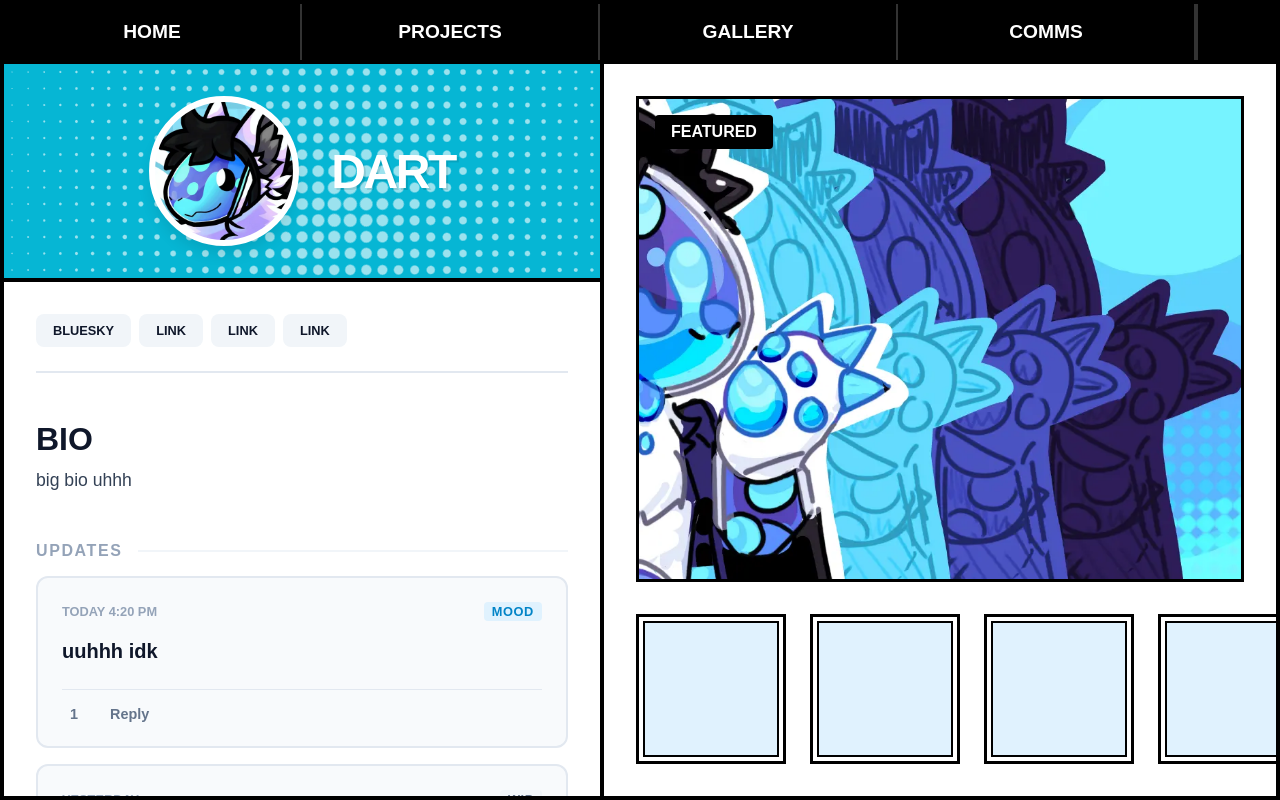
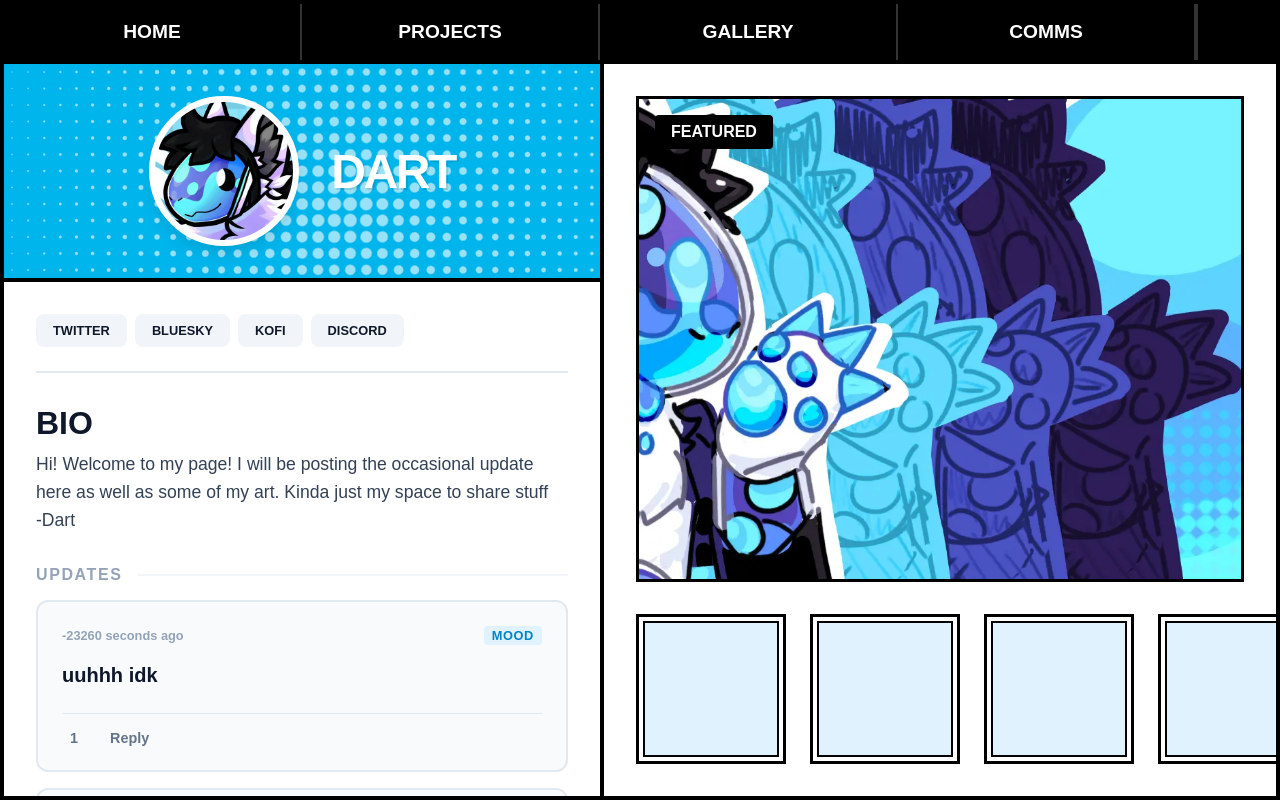
Before and after one commit to baconlover209/Website, a Vue app: page / in a window 1280 px wide. Built offline with nearby package versions, Linux system fonts and the light colour scheme; the HTML template or start-up script is replaced by a standard one.

Commit message:
slight color change added profile URLS added functionality to timestamps on posts

```diff
--- a/src/App.vue
+++ b/src/App.vue
@@ -187,7 +187,7 @@ body {
 }
 
 .sidebar-header {
-  background: #06b6d4;
+  background: #00b5ec;
   transition: .35s cubic-bezier(.1,0,.5,1.5);
   transition-property: --x, --y;
   padding: 2rem;
--- a/src/components/BioSection.vue
+++ b/src/components/BioSection.vue
@@ -2,12 +2,18 @@
 import { ref } from "vue";
 import PostModal from "./modals/PostModal.vue";
 
-const navLinks = ["Bluesky", "link", "link", "link"];
+const navLinks = ["Twitter", "Bluesky", "Kofi", "discord"];
+const navLinkUrls = {
+  Twitter: "https://twitter.com/ntHungarianDart",
+  Bluesky: "https://bsky.app/profile/notHungarianDart.bsky.social",
+  Kofi: "https://ko-fi.com/notHungarianDart",
+  discord: "https://discord.com/users/589232752608673799",
+};
 
 const posts = [
   {
     id: 1,
-    date: "TODAY 4:20 PM",
+    date: "1767344428",
     mood: "MOOD",
     text: "uuhhh idk",
     likes: 1,
@@ -15,7 +21,7 @@ const posts = [
   },
   {
     id: 2,
-    date: "YESTERDAY",
+    date: "1767179628",
     mood: "WIP",
     moodColor: "#64748b",
     moodBg: "#f1f5f9",
@@ -36,6 +42,19 @@ const posts = [
 
 const selectedPost = ref(null);
 
+function getRelativeTime(timestamp) {
+  const now = Math.floor(Date.now() / 1000);
+  const diff = now - timestamp;
+  const date = new Date(timestamp * 1000);
+
+  if (diff < 60) return `${diff} seconds ago`;
+  if (diff < 3600) return `${Math.floor(diff / 60)} minutes ago`;
+  if (diff < 86400) return `${Math.floor(diff / 3600)} hours ago`;
+  if (diff < 2 * 86400) return `1 day ago`;
+  if (diff < 7 * 86400) return `${Math.floor(diff / 86400)} days ago`;
+  return date.toDateString();
+}
+
 const openPost = (post) => {
   selectedPost.value = post;
   console.log(selectedPost);
@@ -49,14 +68,17 @@ const closePost = () => {
 <template>
   <div class="bio-container">
     <nav class="links-nav">
-      <a v-for="link in navLinks" :key="link" href="#" class="nav-link">
+      <a v-for="link in navLinks" :key="link" :href="navLinkUrls[link]" class="nav-link">
         {{ link }}
       </a>
     </nav>
 
     <div class="bio-content">
       <h2 class="section-label">BIO</h2>
-      <p class="bio-text">big bio uhhh</p>
+      <p class="bio-text">
+        Hi! Welcome to my page! I will be posting the occasional update here as well as some of my art. Kinda just my space to share stuff<br>
+        -Dart
+      </p>
     </div>
 
     <div class="blog-section">
@@ -73,7 +95,7 @@ const closePost = () => {
         :style="{ marginTop: post.id > 1 ? '1rem' : '0' }"
       >
         <div class="entry-meta">
-          <span class="entry-date">{{ post.date }}</span>
+          <span class="entry-date">{{getRelativeTime( post.date) }}</span>
           <div
             class="entry-badge"
             :style="{
@@ -110,7 +132,7 @@ const closePost = () => {
 .bio-container {
   display: flex;
   flex-direction: column;
-  gap: 3rem;
+  gap: 2rem;
 }
 
 .links-nav {
--- a/src/components/modals/PostModal.vue
+++ b/src/components/modals/PostModal.vue
@@ -36,7 +36,7 @@ defineEmits(["close"]);
 
                     <div class="p-8 overflow-y-auto flex-1">
                         <div class="flex gap-2 font-display text-sm text-slate-400 font-bold mb-2">
-                            <span> {{ post.date }} </span>
+                            <span> {{ getRelativeTime(post.date)}} </span>
                             <span class="text-slate-400">::</span>
                             <span class="text-cyan-500 uppercase"> {{ post.mood }}</span>
                         </div>
```
